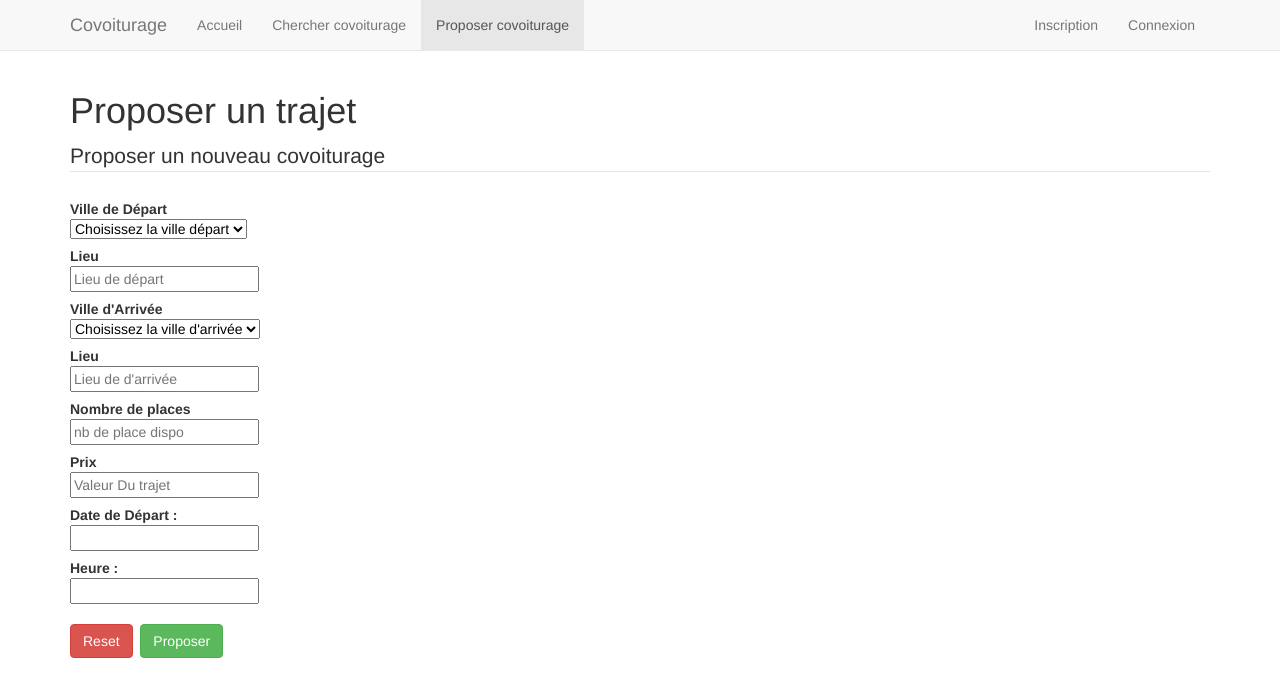
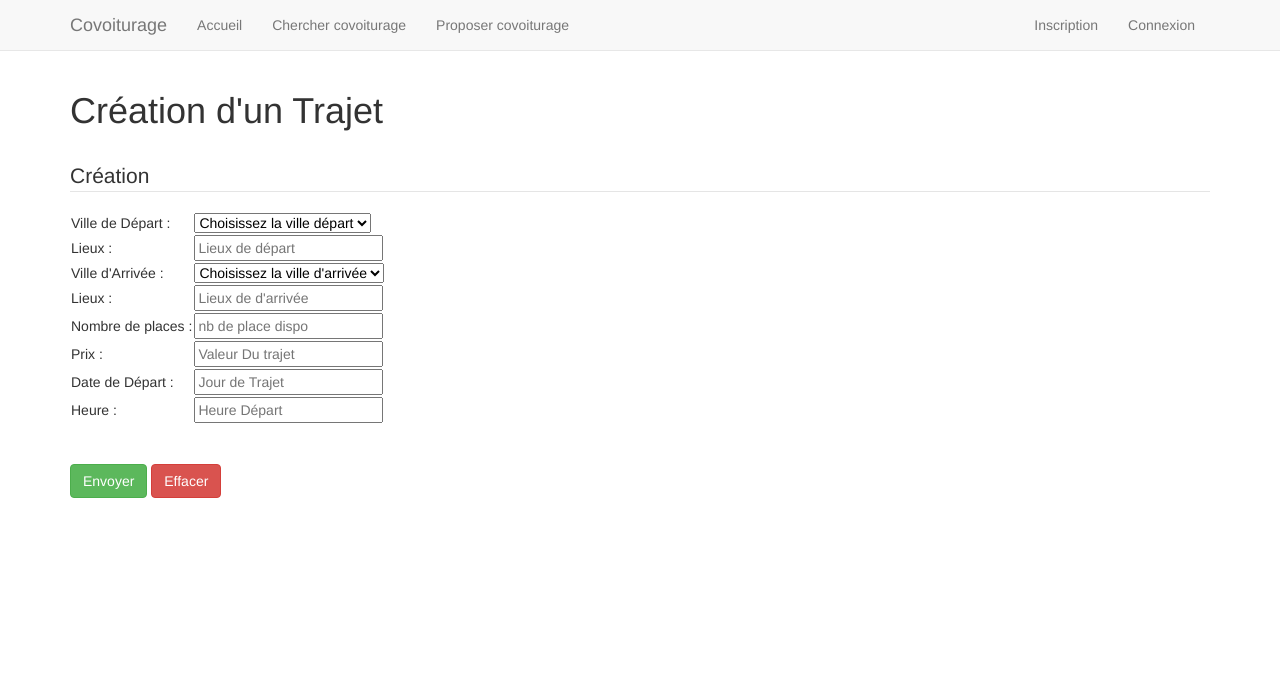
Before and after one commit to Barbatos/ProjetAgile, a PHP site: page /proposerTrajet.php in a window 1280 px wide. Shown: the top 697 px of the page. Run offline with PHP 8.4, Linux system fonts and the light colour scheme; tables that the repository leaves empty or names only in its code hold one stand-in row (values such as "Sample post"); data that the repository does not hold is empty.

Commit message:
ProposerTrajet

```diff
--- a/src/proposerTrajet.php
+++ b/src/proposerTrajet.php
@@ -1,5 +1,4 @@
 <?php
-
 	require_once('includes/init.php');
 
 	$villeD="";
@@ -10,86 +9,113 @@ $date="";
 	$heure="";
 	$prix="";
 	$nbplace="";
-
+	$erreur=' Insertion Imposible Cause :'.'<br>';
 
 	if(isset($_POST['villeD'])){
 		$prixvirgule = '/^[0-9]*,?[0-9]+$/';
 		$prixpoint = '/^[0-9]*.?[0-9]+$/';
 		$nbplacetest = '/^[0-9]*.?[0-9]+$/';
 		$test=true;
-	$erreur='';
+
 
 		/**
 		* Test si le prix est valide
 		*/
 		if (preg_match($prixvirgule,$_POST['prix'])||preg_match($prixpoint,$_POST['prix']))
 			$prix=$_POST['prix'];
-	else
+		else{
+			$erreur=$erreur.' * Veuillez rentrée un prix valide'.'<br>';
 			$test=false;
+			$prix="";
+		}
 		/**
 		* Test si le nombre de place est valide
 		*/
 		if (preg_match($nbplacetest,$_POST['nbplace']))
 			$nbplace=$_POST['nbplace'];
-	else
+		else{
+			$erreur=$erreur.' * Veuillez rentrée un nb de place valide'.'<br>';
 			$test=false;
+			$nbplace="";
+		}
 
 		/**
 		* Test si tous les champ sont remplits
 		*/
 		if(empty($_POST['prix']))
-		$erreur+="Veuillez rentrée unprix pour le trajet";
+			$erreur=$erreur.' * Veuillez rentrée un prix pour le trajet'.'<br>';
+		else
+			$prix=$_POST['prix'];
 
 		if(empty($_POST['nbplace']))
-		$erreur+="Veuillez rentrée un nombre de place disponible";
+			$erreur=$erreur.' * Veuillez rentrée un nombre de place disponible'.'<br>';
+		else
+			$nbplace=$_POST['nbplace'];
 
-	if(empty($_POST['villeD']))
-		$erreur+="Veuillez rentrée une ville de départ";
-	else
+		if($_POST['villeD']=='0')
+			$erreur=$erreur.' * Veuillez rentrée une ville de départ'.'<br>';
 
-	if(empty($_POST['villeA']))
-		$erreur+="Veuillez rentrée une ville de d'arrivée";
+		if($_POST['villeA']=='0')
+			$erreur=$erreur.' * Veuillez rentrée une ville d\'arrivée'.'<br>';
 
 		if(empty($_POST['lieuxD']))
-		$erreur+="Veuillez rentrée un lieux de départ";
+			$erreur=$erreur.' * Veuillez rentrée un lieux de départ'.'<br>';
+		else
+			$lieuxD=$_POST['lieuxD'];
 
 		if(empty($_POST['lieuxA']))
-		$erreur+="Veuillez rentrée un lieux de d'arrivée";
+			$erreur=$erreur.' * Veuillez rentrée un lieux de d\'arrivée'.'<br>';
+		else
+			$lieuxA=$_POST['lieuxA'];
 
 		if(empty($_POST['date']))
-		$erreur+="Veuillez rentrée un date pour le trajet";
+			$erreur=$erreur.' * Veuillez rentrée un date pour le trajet'.'<br>';
 
 		if(empty($_POST['heure']))
-		$erreur+="Veuillez rentrée l'heure de départ";
+			$erreur=$erreur.' * Veuillez rentrée l\'heure de départ'.'<br>';
 
-
-
-
-	if($erreur=""){
+		if($erreur==' Insertion Imposible Cause :'.'<br>'){
 			$villeD=$_POST['villeD'];
-		$villeA=$_POST['villeD'];
+			$villeA=$_POST['villeA'];
 			$lieuxD=$_POST['lieuxD'];
 			$lieuxA=$_POST['lieuxA'];
 			$date=$_POST['date'];
 			$heure=$_POST['heure'];
 			$login="Administrateur";
-		echo "insertion";
-		//$stmt = $bdd -> prepare ("INSERT INTO trajet(id_trajet, id_utilisateur, id_ville_d, id_ville_a, prix, date_trajet, lieuxA,lieuxD, nb_place) VALUES('1','$login','$villeD','$villeA','$prix','$date','$lieuxA','$lieuxD', '$nbplace')")
-		//$stmt->execute();
-		//insertionTrajet($villeD,$villeA,$lieuxD,$lieuxA,$date,$heure);
-	}else{
-
-		echo $erreur;
+			$jour=preg_replace('#/[0-9][0-9]/[0-9][0-9][0-9][0-9]#','',$date);
+			$mois=preg_replace('#^[0-9][0-9]/#','',$date);
+			$mois=preg_replace('#/[0-9][0-9][0-9][0-9]#','',$mois);
+			$annee=preg_replace('#[0-9][0-9]/[0-9][0-9]/#','',$date);
+			$date_trajet=$annee.'-'.$mois.'-'.$jour.' '.$heure.':00';
+			$stmt = $bdd -> prepare ("INSERT INTO TRAJET(ID_VILLE_D, PRIX, DATE_TRAJET,ID_VILLE_A,ID_UTILISATEUR,LIEUX_D,NB_PLACE,LIEUX_A,NB_PLACE_OCCUPE) VALUES ('$villeD','$prix','$date_trajet','$villeA',1,'$lieuxD','$nbplace','$lieuxA','$nbplace')");
+			$stmt->execute();
+			header('location:index.php');
 		}
 	}
 
-$pageActive = "Proposer";
+	if(isset($_POST['reset'])){
+		$villeD="";
+		$villeA="";
+		$lieuxA="";
+		$lieuxD="";
+		$date="";
+		$heure="";
+		$prix="";
+		$nbplace="";
+	}
+
 
 		require_once('templates/header.php');
 ?>
-
-<div id="titre"><h1>Proposer un trajet</h1></div>
-
+<html>
+	<head>
+		<?php require_once('includes/init.php'); ?>
+		<script type="text/javascript" src="js/calendrier.js"></script>
+		<script type="text/javascript" src="js/pickHour.js"></script>
+		<link rel="stylesheet" media="screen" type="text/css" title="Design" href="css/design.css" />
+		<link rel="stylesheet" media="screen" type="text/css" title="Design" href="css/heure_js.css" />
+	</head>
+	<body>
 		<!-- Tableau obligatoire ! C'est lui qui contiendra le calendrier ! -->
 		<table class="ds_box" cellpadding="0" cellspacing="0" id="ds_conclass" style="display: none;">
 			<tr>
@@ -97,88 +123,66 @@ require_once('templates/header.php');
 			</tr>
 		</table>
 
+		<fieldset>
 		<?php
+
 				$stmt = $bdd->prepare("select id_ville,nom_ville from VILLE");
 				$stmt->execute();
 				$data = $stmt->fetchAll(PDO::FETCH_OBJ);
 				$stmt->closeCursor();
+
 		?>
-<!-- Les champs texte avec le code "onclick" déclenchant le script pour afiicher le calendrier-->
-<form name="formulaire" action="" method="post" class="form-horizontal">
-	<legend>Proposer un nouveau covoiturage</legend>
 
-	<div class="control-group">
-		<label class="control-label" for="villeD">Ville de Départ</label>
-		<div class="controls">
+		<form name="formulaire" action="" method="post">
+		<div id="titre">
+			<h1> Création d'un Trajet </h1>
+		</div>
+		<br/>
+		<fieldset>
+		<legend> Création</legend>
+			<table>
+			<tr><td>Ville de Départ :</td> <td>
 				<select id="villeD" name="villeD">
-				<option value="">Choisissez la ville départ</option>
+						<option value='0'>Choisissez la ville départ</option>
 						<?php
 							foreach($data as $d)
 							{
 								echo '<option value="'.$d->id_ville.'">'.$d->nom_ville.'</option>';
 							}
 						?>
-			</select>
-		</div>
-	</div>
-	<div class="control-group">
-		<label class="control-label" for="LieuD">Lieu</label>
-		<div class="controls">
-			<input type="text" name="lieuxD" id="LieuD" value="<?php echo $lieuxD ?>" placeholder="Lieu de départ"/>
-		</div>
-	</div>
-	<div class="control-group">
-		<label class="control-label" for="VilleA">Ville d'Arrivée</label>
-		<div class="controls">
-			<select id="VilleA" name="VilleA" id="VilleA">
-				<option value="">Choisissez la ville d'arrivée</option>
+				</select><br>
+			<tr><td>Lieux :</td> <td><input type="text" name="lieuxD" value="<?php echo $lieuxD ?>" placeholder="Lieux de départ"/><br>
+			<tr><td>Ville d'Arrivée :</td> <td>
+				<select id="villeA" name="villeA">
+					<option value='0'>Choisissez la ville d'arrivée</option>
 					<?php
 							foreach($data as $d)
 							{
 							 echo '<option value="'.$d->id_ville.'">'.$d->nom_ville.'</option>';
 							}
 					?>
-			</select>
-		</div>
-	</div>
-	<div class="control-group">
-		<label class="control-label" for="LieuA">Lieu</label>
-		<div class="controls">
-			<input type="text" name="lieuxA" id="LieuA" value="<?php echo $lieuxA ?>" placeholder="Lieu de d'arrivée"/>
-		</div>
-	</div>
-
-	<div class="control-group">
-		<label class="control-label" for="NBplace">Nombre de places</label>
-		<div class="controls">
-			<input type="text" name="nbplace" id="NBplace" value="<?php echo $nbplace ?>" placeholder="nb de place dispo"/>
-		</div>
-	</div>
-
-	<div class="control-group">
-		<label class="control-label" for="Prix">Prix</label>
-		<div class="controls">
-			<input type="text" name="prix" id="Prix" value="<?php echo $prix ?>" placeholder="Valeur Du trajet"/>
-		</div>
-	</div>
-
-	<div class="control-group">
-		<label class="control-label" for="Date">Date de Départ :</label>
-		<div class="controls">
-			<input type="text" name="date" name="date1" id="Date" onclick="ds_sh(this);" />
-		</div>
-	</div>
-
-	<div class="control-group">
-		<label class="control-label" for="heure">Heure :</label>
-		<div class="controls">
-			<input type="text" name="heure" id="heure" class="hourPicker" />
-		</div>
-	</div>
-
-	<br />
-	<button class="btn btn-danger">Reset</button>&nbsp;&nbsp;<input class="btn btn-success btn-primary" type="submit" value="Proposer">
+				</select><br>
+			<tr><td>Lieux :</td> <td><input type="text" name="lieuxA" value="<?php echo $lieuxA ?>" placeholder="Lieux de d'arrivée"/><br>
+			<tr><td>Nombre de places :</td> <td><input type="text" name="nbplace" value="<?php echo $nbplace ?>" placeholder="nb de place dispo"/><br>
+			<tr><td>Prix :</td> <td><input type="text" name="prix" value="<?php echo $prix ?>" placeholder="Valeur Du trajet"/><br>
+			<tr><td>Date de Départ :</td> <td><input type="text" name="date" name="date1" placeholder="Jour de Trajet"onclick="ds_sh(this);" /><br>
+			<tr><td>Heure :</td> <td><input type="text" name="heure" placeholder="Heure Départ" class="hourPicker" /><br>
+			</table><br><br>
+			</fieldset>
+			<fieldset>
+			<input type="submit" class="btn btn-success btn-large" value="Envoyer">
+			<input type="submit"  name="reset" class="btn btn-danger" value="Effacer">
+			</fieldset>
 		</form>
 
+
+	</body>
+</html>
 <?php
+if(!isset($_POST['reset'])){
+	if($erreur!=' Insertion Imposible Cause :'.'<br>'){
+		echo $erreur;
+	}
+}
+
 require_once('templates/footer.php');
```
Lines whose indentation alone changed are shown as unchanged.
